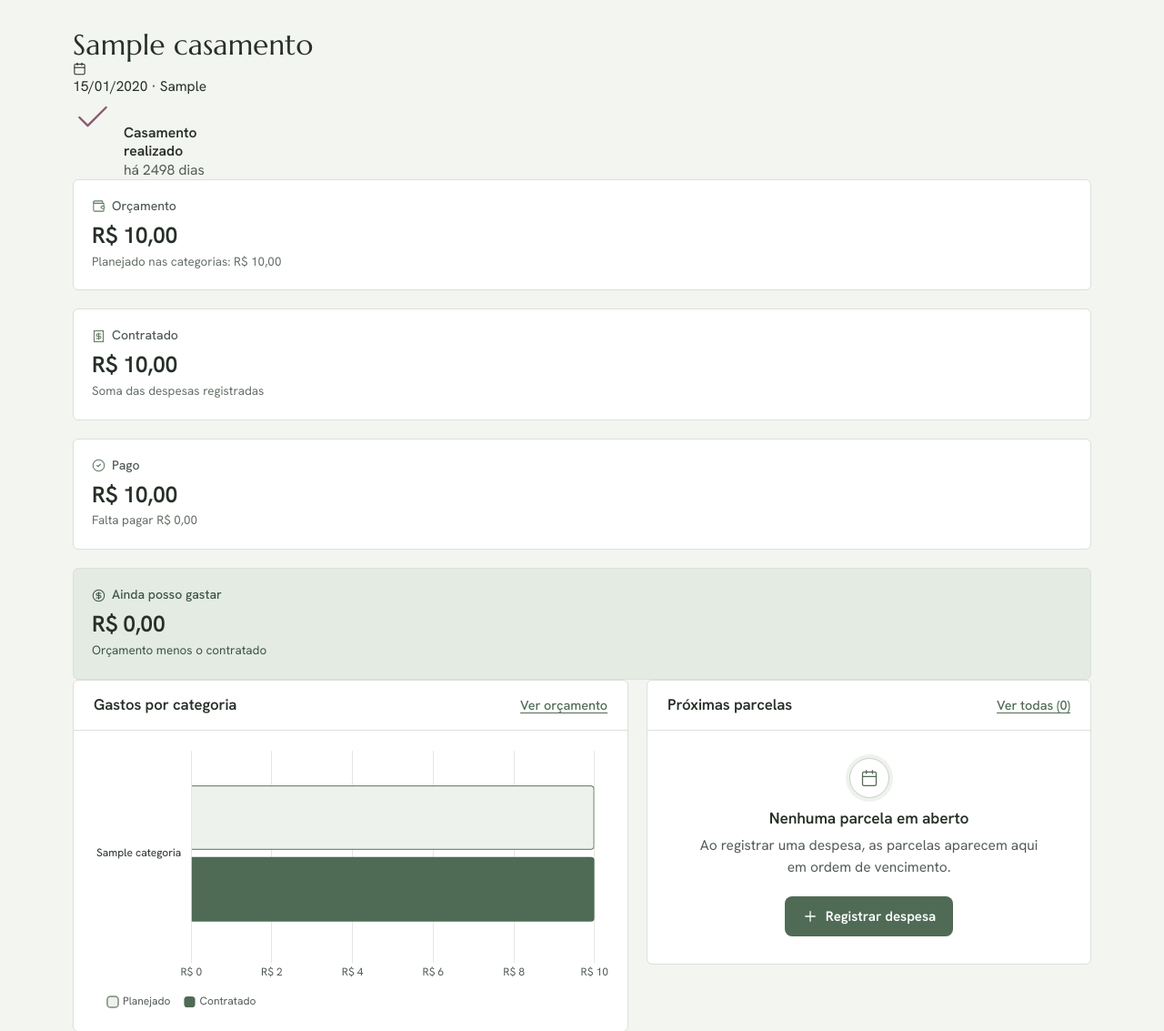
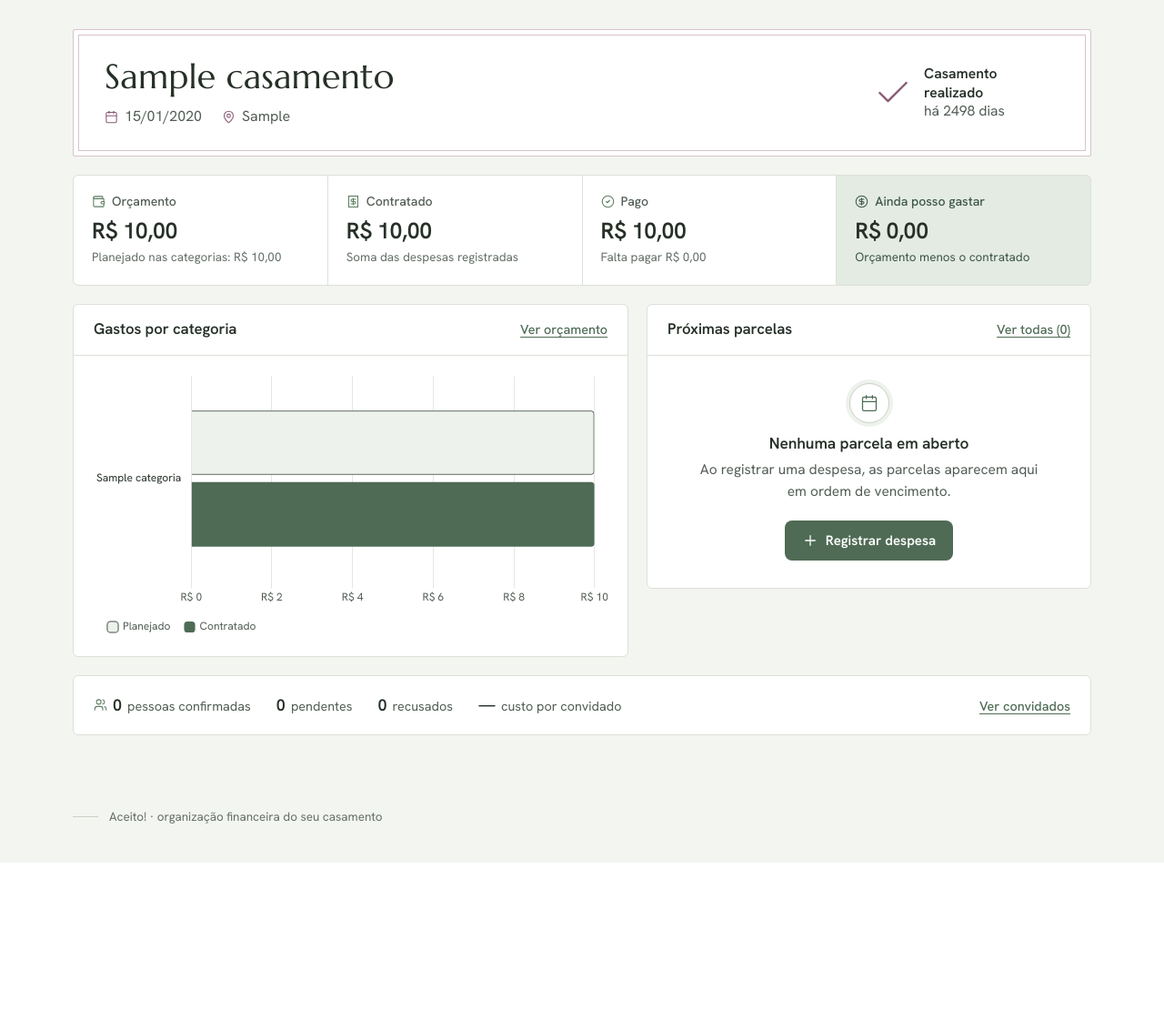
Before and after one commit to Lucas-Simioni/Projeto_UP_Aceito, a Flask app: page /painel in a window 1280 px wide. Shown: the part 65-1198 px from the top of the page at 91% size. After the commit the page ends 1013 px from the top, so only its background shows below. Run offline with Flask 3, Linux system fonts and the light colour scheme; a user stored in the database is signed in; tables that the repository leaves empty hold one stand-in row (values such as "Sample post").

Commit message:
Novo visual nas telas: convite no painel, extrato de numeros e paginas de acesso e erro
Estilos inline trocados por classes. Textos, nomes de campos, ids e atributos data-* mantidos.

```diff
--- a/app/templates/auth/_layout.html
+++ b/app/templates/auth/_layout.html
@@ -3,6 +3,7 @@
 {% block corpo %}
 <div class="acesso">
   <aside class="acesso-lado" aria-hidden="true">
+    <div class="acesso-moldura">
       <span class="marca"><span class="marca-simbolo">{{ m.icone('aneis') }}</span><span>Aceito<em>!</em></span></span>
       <div>
         <h2>O casamento dos sonhos cabe no orçamento quando tudo está num só lugar.</h2>
@@ -13,6 +14,7 @@
         </ul>
       </div>
       <small>Feito para casais que querem tranquilidade até o “aceito”.</small>
+    </div>
   </aside>
   <main class="acesso-principal" id="conteudo">
     <div class="acesso-caixa">
--- a/app/templates/despesas/detalhe.html
+++ b/app/templates/despesas/detalhe.html
@@ -19,8 +19,8 @@
   </div>
 </div>
 
-<section class="cartao" aria-label="Resumo da despesa" style="margin-bottom:16px">
-  <dl class="ficha" style="margin:0">
+<section class="cartao secao" aria-label="Resumo da despesa">
+  <dl class="ficha">
     <div><dt>Valor total</dt><dd>{{ despesa.valor_total|moeda }}</dd></div>
     <div><dt>Pago</dt><dd>{{ despesa.total_pago()|moeda }}</dd></div>
     <div><dt>Parcelas pagas</dt><dd>{{ despesa.parcelas_pagas }} de {{ despesa.num_parcelas }}</dd></div>
--- a/app/templates/despesas/form.html
+++ b/app/templates/despesas/form.html
@@ -37,7 +37,7 @@
         {{ m.campo(form.primeiro_vencimento, ajuda='As demais vencem no mesmo dia dos meses seguintes.', **travado) }}
       </div>
       {% if despesa and not bloqueada %}
-        <p class="suave pequeno" style="margin-bottom:12px">Se mudar valor, número de parcelas ou primeiro vencimento, as parcelas serão geradas de novo.</p>
+        <p class="formulario-aviso">Se mudar valor, número de parcelas ou primeiro vencimento, as parcelas serão geradas de novo.</p>
       {% endif %}
       <div class="formulario-acoes">
         <button type="submit" class="botao botao-primario">{{ m.icone('check') }}Salvar</button>
--- a/app/templates/fornecedores/comparar.html
+++ b/app/templates/fornecedores/comparar.html
@@ -32,7 +32,7 @@
   {% for item in itens %}
     {% set f = item.fornecedor %}
     <article class="cartao oferta{% if item.menor %} oferta-menor{% endif %}{% if f.status == 'DESCARTADO' %} oferta-descartada{% endif %}">
-      <div style="display:flex;justify-content:space-between;align-items:center;gap:8px">
+      <div class="oferta-topo">
         <span class="oferta-posicao">{{ loop.index }}º</span>
         {% if item.menor %}<span class="selo selo-ok">Menor orçamento</span>{% else %}{{ m.selo(f.status_rotulo) }}{% endif %}
       </div>
--- a/app/templates/painel/index.html
+++ b/app/templates/painel/index.html
@@ -4,42 +4,50 @@
 {% block conteudo %}
 {% set p = painel %}
 
-<section class="saudacao" aria-label="Casamento">
-  <div>
+<section class="convite" aria-label="Casamento">
+  <div class="convite-casal">
     <h1>{{ casamento.nome_casal }}</h1>
-    <p class="local">{{ m.icone('calendario', 'icone-pequeno') }}{{ casamento.data_casamento|data_br }}{% if casamento.local %} · {{ casamento.local }}{% endif %}</p>
+    <p class="convite-data">
+      <span>{{ m.icone('calendario', 'icone-pequeno') }}{{ casamento.data_casamento|data_br }}</span>
+      {% if casamento.local %}<span>{{ m.icone('local', 'icone-pequeno') }}{{ casamento.local }}</span>{% endif %}
+    </p>
   </div>
-  <div class="contagem">
-    {% if p.dias_restantes > 0 %}
+  {% if p.dias_restantes > 0 %}
+    <p class="contagem">
+      <span class="contagem-antes">{{ 'Falta' if p.dias_restantes == 1 else 'Faltam' }}</span>
       <span class="contagem-numero">{{ p.dias_restantes }}</span>
-      <span class="contagem-texto"><strong>{{ 'dia' if p.dias_restantes == 1 else 'dias' }} para o “aceito”</strong><span>{{ 'Falta' if p.dias_restantes == 1 else 'Faltam' }} {{ p.dias_restantes }} {{ 'dia' if p.dias_restantes == 1 else 'dias' }}</span></span>
-    {% elif p.dias_restantes == 0 %}
+      <span class="contagem-texto">{{ 'dia' if p.dias_restantes == 1 else 'dias' }} para o “aceito”</span>
+    </p>
+  {% elif p.dias_restantes == 0 %}
+    <p class="contagem contagem-sem-numero">
       <span class="contagem-numero">{{ m.icone('coracao') }}</span>
-      <span class="contagem-texto"><strong>É hoje!</strong><span>Felicidades ao casal</span></span>
-    {% else %}
+      <span class="contagem-texto"><strong>É hoje!</strong>Felicidades ao casal</span>
+    </p>
+  {% else %}
+    <p class="contagem contagem-sem-numero">
       <span class="contagem-numero">{{ m.icone('check') }}</span>
-      <span class="contagem-texto"><strong>Casamento realizado</strong><span>há {{ -p.dias_restantes }} dias</span></span>
-    {% endif %}
-  </div>
+      <span class="contagem-texto"><strong>Casamento realizado</strong>há {{ -p.dias_restantes }} dias</span>
+    </p>
+  {% endif %}
 </section>
 
-<section class="grade grade-4" aria-label="Resumo financeiro">
-  <div class="cartao indicador">
+<section class="extrato extrato-4" aria-label="Resumo financeiro">
+  <div class="indicador">
     <div class="indicador-rotulo">{{ m.icone('carteira', 'icone-pequeno') }}Orçamento</div>
     <div class="indicador-valor">{{ p.orcamento_total|moeda }}</div>
     <div class="indicador-detalhe">Planejado nas categorias: {{ p.total_planejado|moeda }}</div>
   </div>
-  <div class="cartao indicador">
+  <div class="indicador">
     <div class="indicador-rotulo">{{ m.icone('recibo', 'icone-pequeno') }}Contratado</div>
     <div class="indicador-valor">{{ p.total_contratado|moeda }}</div>
     <div class="indicador-detalhe">Soma das despesas registradas</div>
   </div>
-  <div class="cartao indicador">
+  <div class="indicador">
     <div class="indicador-rotulo">{{ m.icone('check-circulo', 'icone-pequeno') }}Pago</div>
     <div class="indicador-valor">{{ p.total_pago|moeda }}</div>
     <div class="indicador-detalhe">Falta pagar {{ (p.total_contratado - p.total_pago)|moeda }}</div>
   </div>
-  <div class="cartao indicador indicador-destaque{% if p.saldo < 0 %} indicador-negativo{% endif %}">
+  <div class="indicador indicador-destaque{% if p.saldo < 0 %} indicador-negativo{% endif %}">
     <div class="indicador-rotulo">{{ m.icone('moeda', 'icone-pequeno') }}Ainda posso gastar</div>
     <div class="indicador-valor">{{ p.saldo|moeda }}</div>
     <div class="indicador-detalhe">Orçamento menos o contratado</div>
--- a/app/templates/parcelas/pagar.html
+++ b/app/templates/parcelas/pagar.html
@@ -13,7 +13,7 @@
   <form method="post" class="cartao-corpo" novalidate>
     {{ form.csrf_token }}
     <input type="hidden" name="proximo" value="{{ voltar }}">
-    <dl class="ficha" style="margin:0 0 20px;grid-template-columns:repeat(3,minmax(0,1fr))">
+    <dl class="ficha ficha-3">
       <div><dt>Valor</dt><dd>{{ parcela.valor|moeda }}</dd></div>
       <div><dt>Vencimento</dt><dd>{{ parcela.data_vencimento|data_br }}</dd></div>
       <div><dt>Situação</dt><dd>{{ m.selo(parcela.situacao(hoje)) }}</dd></div>
```
Also changed, not shown: app/templates/categorias/lista.html (+6 -6 lines), app/templates/convidados/lista.html (+6 -6 lines), app/templates/erros/_layout.html (+6 -4 lines). Lines whose indentation alone changed are shown as unchanged.
